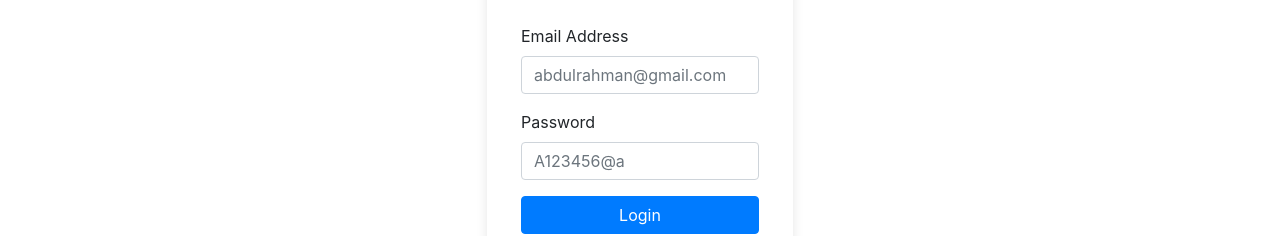
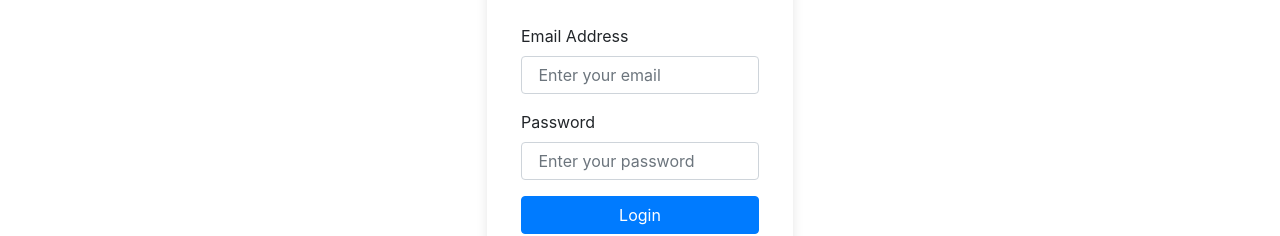
Before and after one commit to ApdulRahman-Almoataz-bellah/login-page, a plain HTML site: page index.html in a window 1280 px wide. Shown: the part 242-478 px from the top of the page. Drawn offline with Linux system fonts and the light colour scheme.

Commit message:
Add files via upload

```diff
--- a/index.html
+++ b/index.html
@@ -40,11 +40,11 @@
                         <form id="loginform">
                             <div class="mb-3">
                                 <label class="form-label">Email Address</label>
-                                <input type="email" id="loginemail" class="form-control" placeholder="abdulrahman@gmail.com" required>
+                                <input type="email" id="loginemail" class="form-control" placeholder=" Enter your email" required>
                             </div>
                             <div class="mb-3">
                                 <label class="form-label">Password</label>
-                                <input type="password" id="loginpassword" class="form-control" placeholder="A123456@a" required>
+                                <input type="password" id="loginpassword" class="form-control" placeholder=" Enter your password" required>
                             </div>
                             <button type="submit" class="btn btn-primary w-100">Login</button>
                         </form>
@@ -56,7 +56,7 @@
                         <form id="registerform">
                             <div class="mb-3">
                                 <label class="form-label">Email Address</label>
-                                <input type="email" id="registeremail" class="form-control" placeholder="abdulrahman@gmail.com" required>
+                                <input type="email" id="registeremail" class="form-control" placeholder=" Enter your email" required>
                             </div>
                             <div class="mb-3">
                                 <label class="form-label">Password</label>
```
